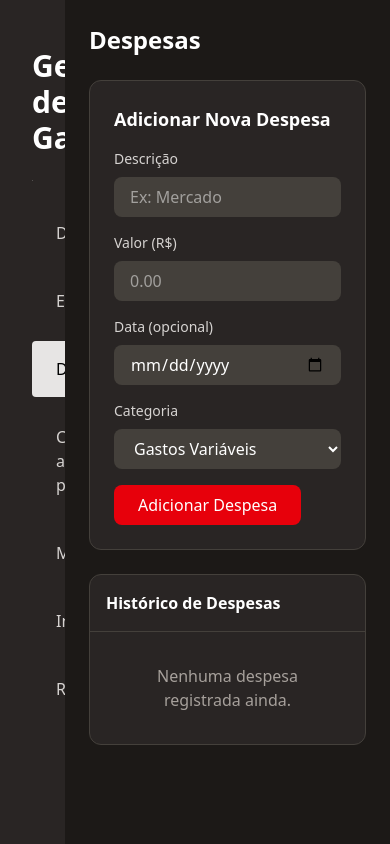
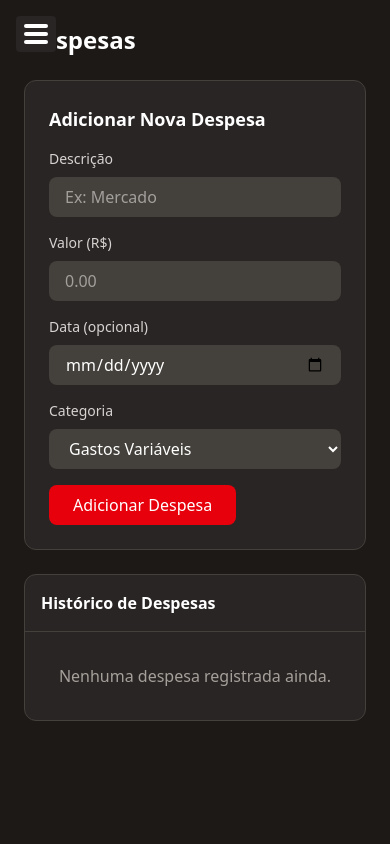
Before and after one commit to NicolasArthurDev/gerenciador-de-gastos, a React (Vite) app: page /despesas in a window 390 px wide. Built offline with nearby package versions, Linux system fonts and the light colour scheme.

Commit message:
refactor: responsividade

```diff
--- a/src/components/ui/sidebar/index.tsx
+++ b/src/components/ui/sidebar/index.tsx
@@ -1,31 +1,33 @@
+
 import { Link, useLocation } from 'react-router-dom';
 import { NAVIGATION_LINKS } from '../../../utils/navigation';
+import { useState } from 'react';
 
 export default function Sidebar() {
 	const location = useLocation();
+	const [open, setOpen] = useState(false);
 
 	return (
-		<aside
-			className={`bg-stone-800 text-white p-4 flex flex-col justify-between min-h-screen overflow-y-auto col-span-2 px-8`}
+		<><aside
+      className={`bg-stone-800 text-white p-4 flex flex-col justify-between min-h-screen overflow-y-auto col-span-2 px-8 lg:block ${open ? 'block' : 'hidden'} lg:min-w-[220px] fixed top-0 left-0 w-3/4 max-w-xs z-50 lg:z-auto lg:w-auto lg:max-w-none lg:static`}
     >
-			<div className="">
+      <div>
         <h1 className="text-3xl font-semibold mt-8 mb-6">
           Gerenciador de Gastos
         </h1>
         <hr className="opacity-20" />
         <nav className="w-full">
-					<ul className="flex flex-col gap-3 mt-6 w-full md:col-span-1">
+          <ul className="flex flex-col gap-3 mt-6 w-full lg:col-span-1">
             {NAVIGATION_LINKS.map((link) => {
               const isActive = location.pathname === link.path;
               return (
                 <li key={link.id} className="w-full">
                   <Link
-										className={`w-full items-center block py-4 px-6 text-left font-medium transition-all duration-300  rounded ${
-											isActive
+                    className={`w-full items-center block py-4 px-6 text-left font-medium transition-all duration-300  rounded ${isActive
                         ? 'text-black bg-stone-200'
-												: 'text-stone-300 hover:text-cyan-800 hover:bg-stone-200'
-										}`}
+                        : 'text-stone-300 hover:text-cyan-800 hover:bg-stone-200'}`}
                     to={link.path}
+                    onClick={() => setOpen(false)}
                   >
                     {link.label}
                   </Link>
@@ -35,6 +37,14 @@ export default function Sidebar() {
           </ul>
         </nav>
       </div>
-		</aside>
+    </aside><button
+      className="lg:hidden fixed top-4 left-4 z-[100] bg-stone-800 text-white p-2 rounded focus:outline-none"
+      onClick={() => setOpen((prev) => !prev)}
+      aria-label="Menu"
+    >
+        <span className="block w-6 h-1 bg-white mb-1 rounded"></span>
+        <span className="block w-6 h-1 bg-white mb-1 rounded"></span>
+        <span className="block w-6 h-1 bg-white rounded"></span>
+      </button></>
 	);
 }
--- a/src/pages/ContasaPagar.tsx
+++ b/src/pages/ContasaPagar.tsx
@@ -125,7 +125,7 @@ export default function ContasaPagar() {
 	);
 
 	return (
-		<main className="col-span-10 p-6 bg-stone-900 overflow-y-auto">
+		<main className="col-span-12 sm:col-span-12 md:col-span-12 lg:col-span-10 p-6 bg-stone-900 overflow-y-auto">
 			<h3 className="text-2xl text-white font-semibold mb-6">
 				Contas a Pagar
 			</h3>
--- a/src/pages/Despesas.tsx
+++ b/src/pages/Despesas.tsx
@@ -44,7 +44,7 @@ export default function Despesas() {
 	};
 
 	return (
-		<main className="col-span-10 p-6 bg-stone-900 overflow-y-auto">
+		<main className="col-span-12 sm:col-span-12 md:col-span-12 lg:col-span-10 p-6 bg-stone-900 overflow-y-auto">
 			<h3 className="text-2xl text-white font-semibold mb-6">Despesas</h3>
 
 			<ExpenseForm
--- a/src/pages/Entradas.tsx
+++ b/src/pages/Entradas.tsx
@@ -43,7 +43,7 @@ export default function Entradas() {
 	};
 
 	return (
-		<main className="col-span-10 p-6 bg-stone-900 overflow-y-auto">
+		<main className="col-span-12 sm:col-span-12 md:col-span-12 lg:col-span-10 p-6 bg-stone-900 overflow-y-auto">
 			<h3 className="text-2xl text-white font-semibold mb-6">Entradas</h3>
 
 			<EntryForm
--- a/src/pages/Home.tsx
+++ b/src/pages/Home.tsx
@@ -11,7 +11,7 @@ import ExchangeRatesCard from '../components/ui/dashboard/ExchangeRatesCard';
 
 export default function Home() {
 	return (
-		<main className="col-span-10 p-6 bg-stone-900 overflow-y-auto">
+		<main className="col-span-12 sm:col-span-12 md:col-span-12 lg:col-span-10 p-6 bg-stone-900 overflow-y-auto">
 			<h2 className="text-2xl text-white font-semibold mb-6">
 				Dashboard Financeiro
 			</h2>
--- a/src/pages/Investimentos.tsx
+++ b/src/pages/Investimentos.tsx
@@ -52,7 +52,7 @@ export default function Investimentos() {
 	};
 
 	return (
-		<main className="col-span-10 p-6 bg-stone-900 overflow-y-auto">
+		<main className="col-span-12 sm:col-span-12 md:col-span-12 lg:col-span-10 p-6 bg-stone-900 overflow-y-auto">
 			<h3 className="text-2xl text-white font-semibold mb-6">
 				Investimentos
 			</h3>
--- a/src/pages/Metas.tsx
+++ b/src/pages/Metas.tsx
@@ -49,7 +49,7 @@ export default function Metas() {
 	};
 
 	return (
-		<main className="col-span-10 p-6 bg-stone-900 overflow-y-auto">
+		<main className="col-span-12 sm:col-span-12 md:col-span-12 lg:col-span-10 p-6 bg-stone-900 overflow-y-auto">
 			<h3 className="text-2xl text-white font-semibold mb-6">
 				Metas Financeiras
 			</h3>
--- a/src/pages/NotFound.tsx
+++ b/src/pages/NotFound.tsx
@@ -3,7 +3,7 @@ import { Home } from 'lucide-react';
 
 export default function NotFound() {
 	return (
-		<main className="col-span-10 p-6 bg-stone-900 overflow-y-auto flex items-center justify-center">
+		<main className="col-span-12 sm:col-span-12 md:col-span-12 lg:col-span-10 p-6 bg-stone-900 overflow-y-auto flex items-center justify-center">
 			<div className="text-center">
 				<h1 className="text-6xl font-bold text-white mb-4">404</h1>
 				<h2 className="text-2xl font-semibold text-stone-300 mb-4">
--- a/src/pages/Redistribuicao.tsx
+++ b/src/pages/Redistribuicao.tsx
@@ -61,7 +61,7 @@ export default function Redistribuicao() {
 	}, [distribution]);
 
 	return (
-		<main className="col-span-10 p-6 bg-stone-900 overflow-y-auto">
+		<main className="col-span-12 sm:col-span-12 md:col-span-12 lg:col-span-10 p-6 bg-stone-900 overflow-y-auto">
 			<h3 className="text-2xl text-white font-semibold mb-6">
 				Redistribuição de Gastos
 			</h3>
```
Lines whose indentation alone changed are shown as unchanged.
